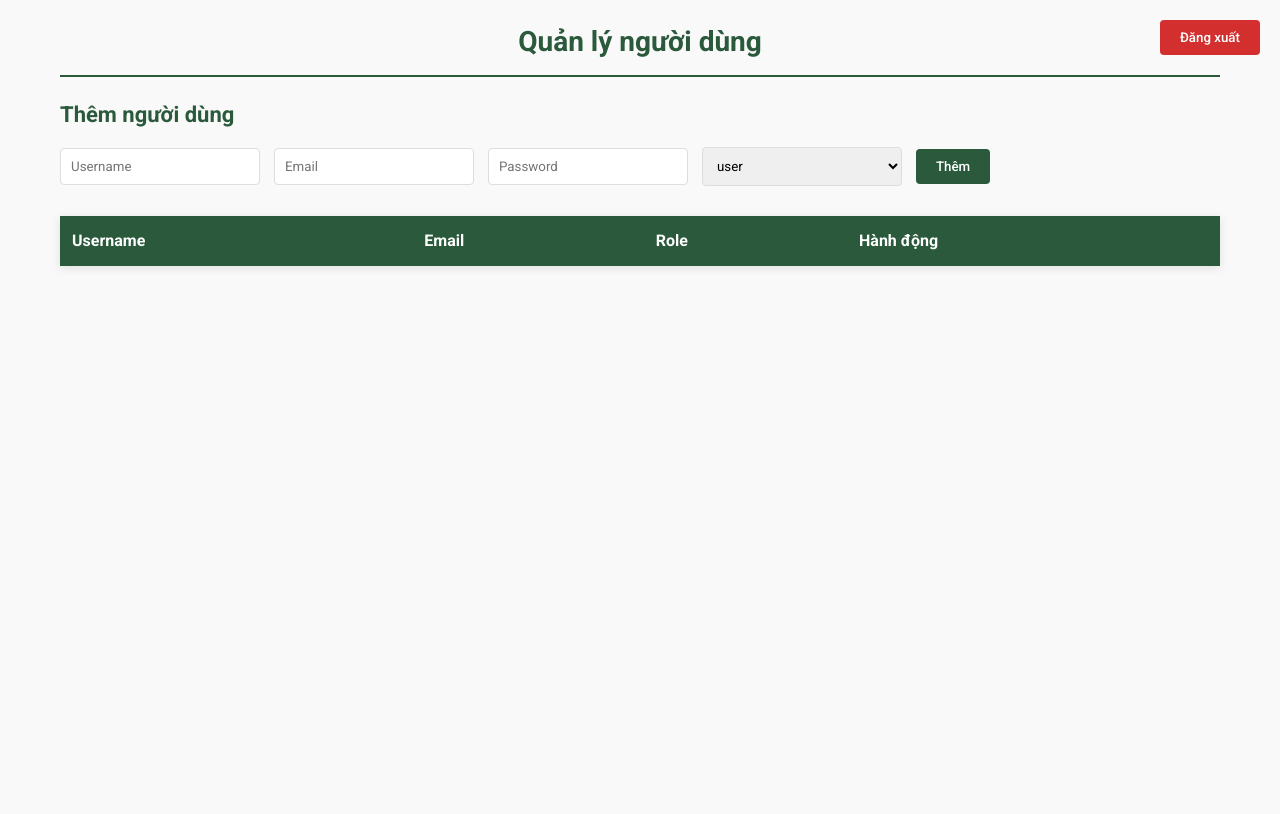
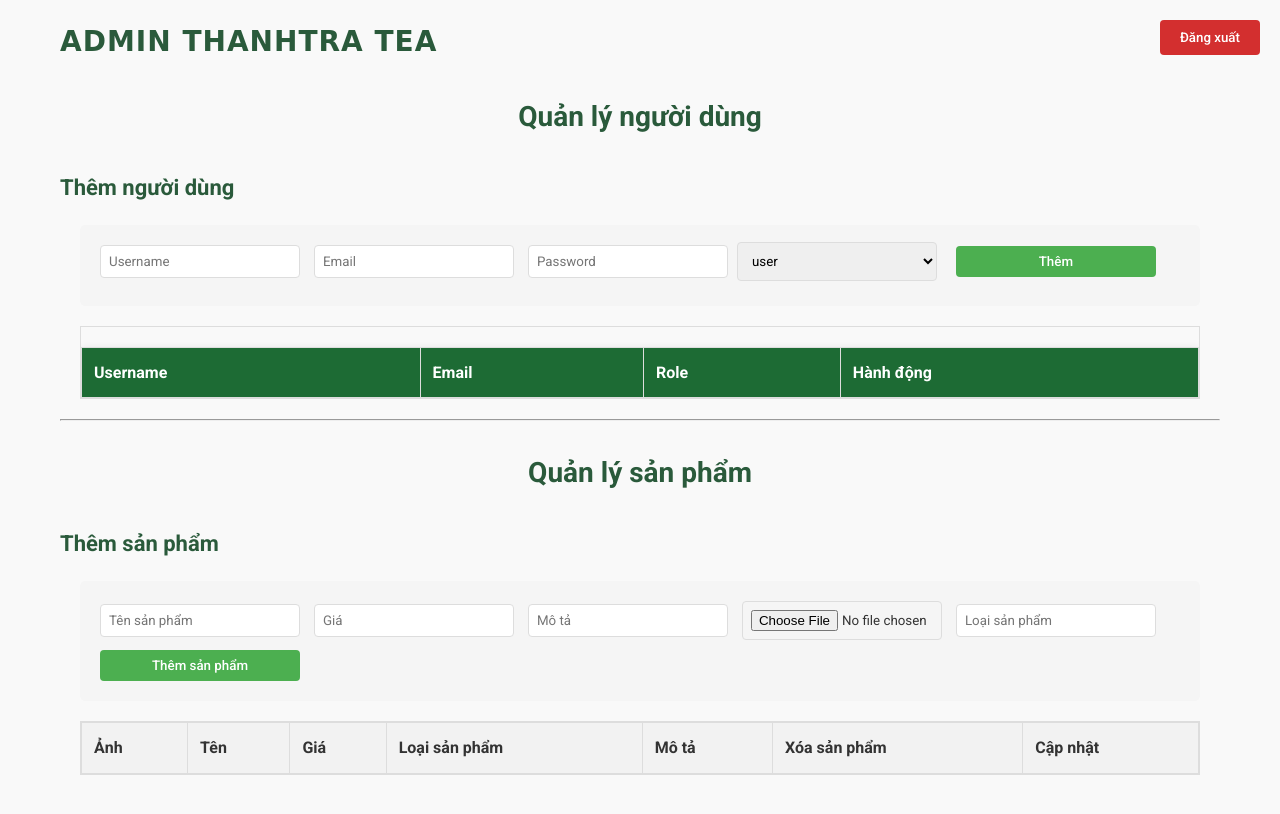
Before and after one commit to duytung203/QL_BanHang, a website: page public/admin.html in a window 1280 px wide. Drawn offline with Linux system fonts and the light colour scheme; no server answers.

Commit message:
30/05/2025 quan ly san pham

```diff
--- a/public/CSS/admin.css
+++ b/public/CSS/admin.css
@@ -15,13 +15,22 @@ body {
   margin: 0 auto;
 }
 
+.logo {
+  font-size: 28px;
+  font-weight: 700;
+  color: #2a5a3b;
+  font-family: 'Pacifico', cursive;
+  text-transform: uppercase;
+  letter-spacing: 1px;
+   margin-right: auto;
+}
 h1 {
   color: #2a5a3b;
   font-size: 28px;
   margin-bottom: 20px;
   text-align: center;
+  padding-top: 30px;
   padding-bottom: 10px;
-  border-bottom: 2px solid #2a5a3b;
 }
 
 h2 {
@@ -30,7 +39,7 @@ h2 {
   margin: 20px 0 15px;
 }
 
-/* Form thêm người dùng */
+
 input, select {
   padding: 10px;
   margin-right: 10px;
@@ -117,15 +126,62 @@ button:hover {
   background-color: #b71c1c;
 }
 
-/* Responsive */
-@media (max-width: 768px) {
-  input, select {
-    width: 100%;
-    margin-right: 0;
-  }
 
-  #userTable {
-    display: block;
-    overflow-x: auto;
-  }
+
+.form-group {
+  margin: 20px;
+  padding: 15px;
+  background: #f5f5f5;
+  border-radius: 5px;
 }
+.form-group input, .form-group button {
+  margin: 5px;
+  padding: 8px;
+  width: 200px;
+}
+.form-group button {
+  background: #4CAF50;
+  color: white;
+  border: none;
+  cursor: pointer;
+}
+
+#productTable {
+  width: 100%;
+  border-collapse: collapse;
+}
+#productTable th, #productTable td {
+  padding: 12px;
+  border: 1px solid #ddd;
+  text-align: left;
+}
+#productTable th {
+  background-color: #f2f2f2;
+  position: sticky;
+  top: 0;
+}
+.scrollable-table {
+  max-height: 400px;
+  overflow-y: auto;
+  margin: 20px;
+  border: 1px solid #ddd;
+}
+.product-image {
+  max-width: 100px;
+  max-height: 100px;
+}
+
+#userTable {
+  width: 100%;
+  border-collapse: collapse;
+}
+#userTable th, #userTable td {
+  padding: 12px;
+  border: 1px solid #ddd;
+  text-align: left;
+}
+#userTable th {
+  background-color: #1d6b34;
+  position: sticky;
+  top: 0;
+}
--- a/public/admin.html
+++ b/public/admin.html
@@ -10,6 +10,7 @@
   <link href="https://fonts.googleapis.com/css2?family=Roboto:wght@300;400;500;700&display=swap" rel="stylesheet">
 </head>
 <body>
+  <div class="logo">ADMIN ThanhTra Tea</div>
   <h1>Quản lý người dùng</h1>
   <button id="logoutBtn">Đăng xuất</button>
   <h2>Thêm người dùng</h2>
@@ -23,7 +24,8 @@
     </select>
     <button onclick="createUser()">Thêm</button>
   </div>
-  <table id="userTable">
+  <div class="scrollable-table">
+    <table id="userTable">
     <thead>
       <tr>
         <th>Username</th>
@@ -34,6 +36,36 @@
     </thead>
     <tbody></tbody>
   </table>
+  </div>
+<hr />
+  <h1>Quản lý sản phẩm</h1>
+<h2>Thêm sản phẩm</h2>
+<div class="form-group">
+  <input placeholder="Tên sản phẩm" id="productName" />
+  <input placeholder="Giá" id="productPrice" type="number" />
+  <input placeholder="Mô tả" id="productDescription" />
+  <input type="file" id="productImage" accept="image/*" />
+  <input placeholder="Loại sản phẩm" id="productCategory" />
+  <button onclick="createProduct()">Thêm sản phẩm</button>
+</div>
+<div class="scrollable-table">
+        <table id="productTable">
+            <thead>
+                <tr>
+                    <th>Ảnh</th>
+                    <th>Tên</th>
+                    <th>Giá</th>
+                    <th>Loại sản phẩm</th>
+                    <th>Mô tả</th>
+                    <th>Xóa sản phẩm</th>
+                    <th>Cập nhật</th>
+                </tr>
+            </thead>
+            <tbody id="productTableBody">
+                <!-- Dữ liệu sẽ được thêm vào đây bằng JavaScript -->
+            </tbody>
+        </table>
+    </div>
   <script src="js/admin.js"></script>
 </body>
 </html>
--- a/public/js/admin.js
+++ b/public/js/admin.js
@@ -57,3 +57,64 @@ document.getElementById('logoutBtn').addEventListener('click', () => {
   localStorage.removeItem('role');
   window.location.href = 'index.html';
 });
+
+
+let imageBase64 = ''; // Lưu ảnh dạng base64 hoặc upload lên server
+
+function previewImage(event) {
+  const file = event.target.files[0];
+  if (file) {
+    const reader = new FileReader();
+    reader.onload = function(e) {
+      imageBase64 = e.target.result;
+      const preview = document.getElementById('preview');
+      preview.src = imageBase64;
+      preview.style.display = 'block';
+    };
+    reader.readAsDataURL(file);
+  }
+}
+ function createProduct() {
+  const name = document.getElementById('productName').value;
+  const price = document.getElementById('productPrice').value;
+  const mota = document.getElementById('productDescription').value;
+  const category = document.getElementById('productCategory').value;
+  const imageFile = document.getElementById('productImage').files[0];
+    if (!name || !price ||!mota||!category||!imageFile) {
+      alert("Vui lòng điền đầy đủ thông tin sản phẩm và chọn ảnh!");
+      return;
+    }}
+
+// Load danh sách sản phẩm
+function loadProducts() {
+  fetch('/api/products')
+    .then(res => res.json())
+    .then(products => {
+      const tbody = document.querySelector('#productTable tbody');
+      tbody.innerHTML = '';
+      products.forEach((p, index) => {
+        tbody.innerHTML += `
+          <tr>
+            <td><img src="${p.image}" style="width:50px;"></td>
+            <td>${p.name}</td>
+            <td>${p.price}</td>
+            <td>${p.category}</td>
+            <td>${p.mota}</td>
+            <td><button onclick="deleteProduct(${p.id})">Xoá</button></td>
+            <td><button onclick="UpdateProduct(${p.id})">Sửa</button></td>
+          </tr>
+        `;
+      });
+    });
+}
+
+// delete san pham
+async function deleteProduct(id) {
+  if (!confirm('Bạn chắc chắn muốn xoá?')) return;
+  const res = await fetch(`/api/products${id}`, { method: 'DELETE' });
+  const data = await res.json();
+  alert(data.message);
+  loadProducts();
+}
+// Gọi khi trang tải
+loadProducts();
```
Also changed, not shown: routes/products.js (+23 -2 lines).
